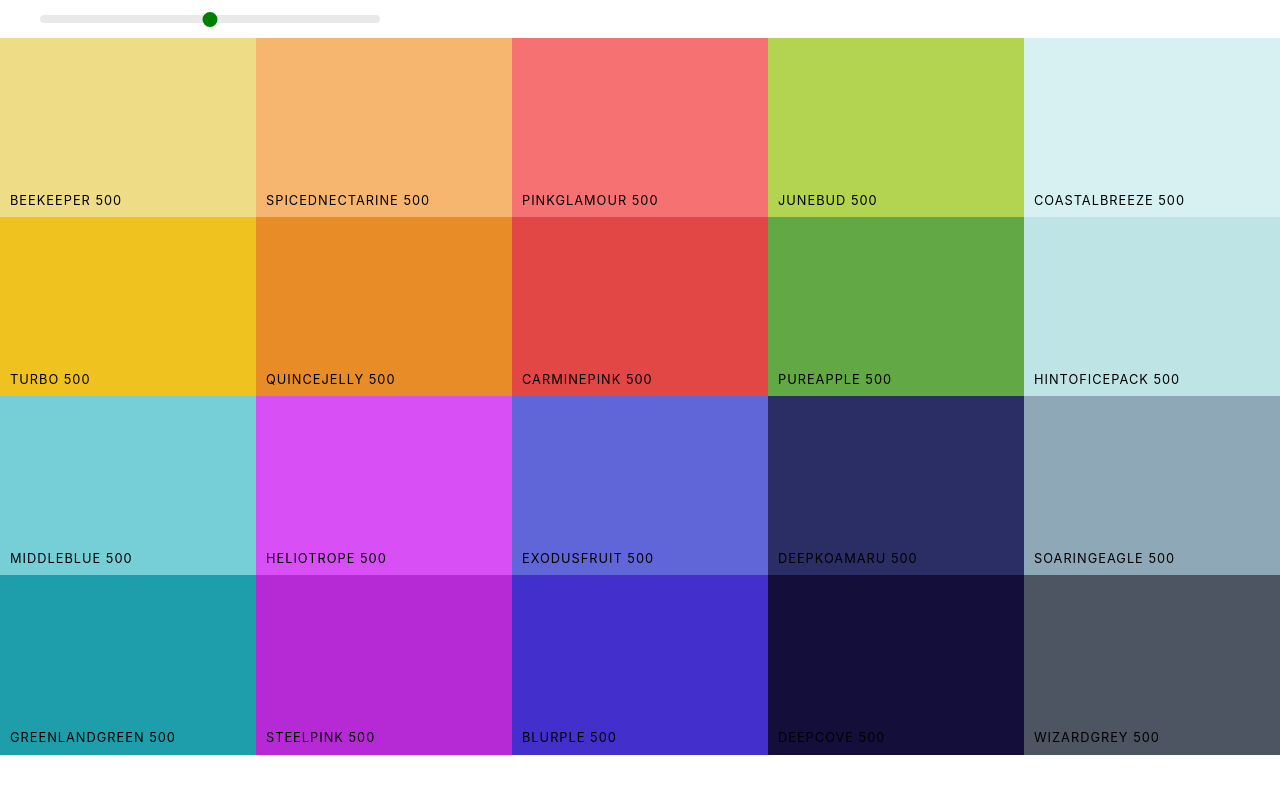
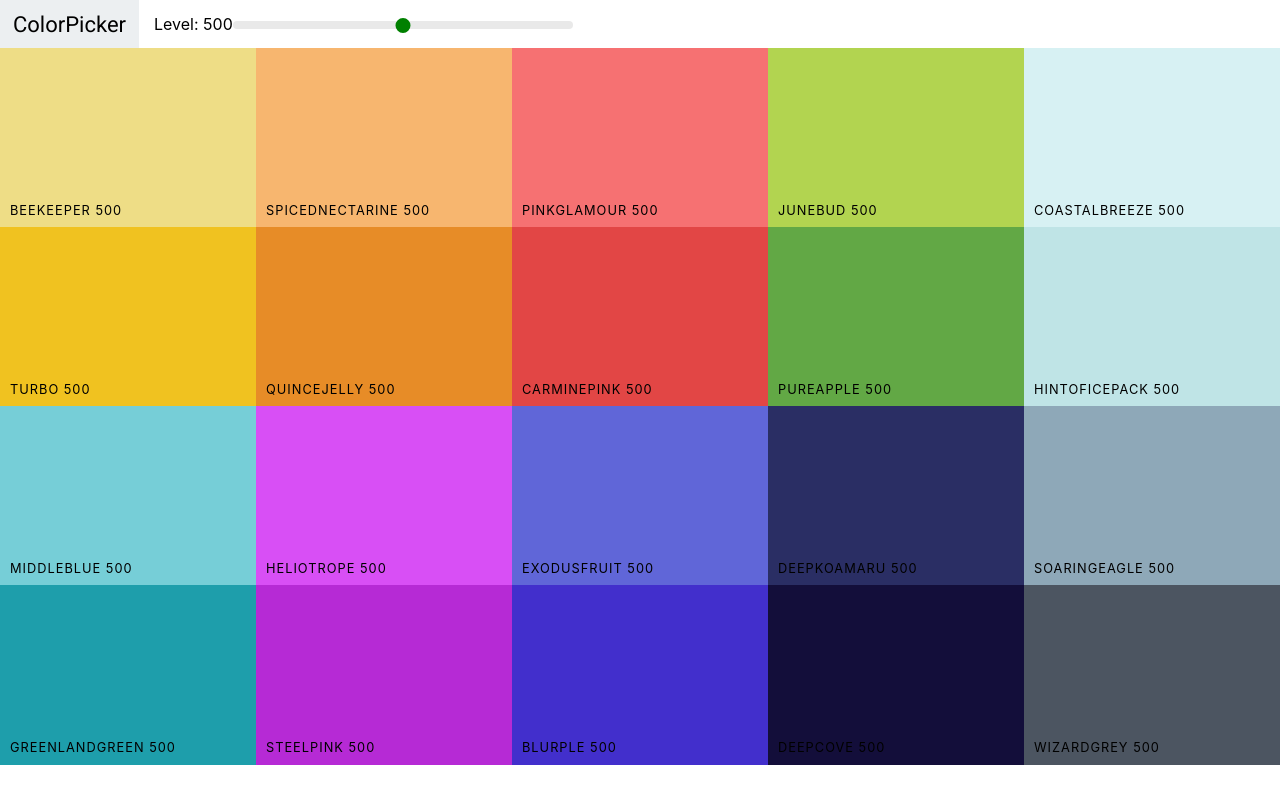
Before and after one commit to royz/colors-app, a React (Create React App) app: page / in a window 1280 px wide. Built offline with nearby package versions, Linux system fonts and the light colour scheme.

Commit message:
add navbar and roboto font

```diff
--- a/public/index.html
+++ b/public/index.html
@@ -1,20 +1,21 @@
 <!DOCTYPE html>
 <html lang="en">
 <head>
-    <meta charset="utf-8" />
-    <link rel="icon" href="%PUBLIC_URL%/favicon.ico" />
-    <meta name="viewport" content="width=device-width, initial-scale=1" />
-    <meta name="theme-color" content="#000000" />
+  <meta charset="utf-8"/>
+  <link rel="icon" href="%PUBLIC_URL%/favicon.ico"/>
+  <meta name="viewport" content="width=device-width, initial-scale=1"/>
+  <meta name="theme-color" content="#000000"/>
   <meta
           name="description"
           content="Web site created using create-react-app"
   />
-    <link rel="apple-touch-icon" href="%PUBLIC_URL%/logo192.png" />
+  <link href="https://fonts.googleapis.com/css2?family=Roboto:wght@100;400;500&display=swap" rel="stylesheet">
+  <link rel="apple-touch-icon" href="%PUBLIC_URL%/logo192.png"/>
   <!--
     manifest.json provides metadata used when your web app is installed on a
     user's mobile device or desktop. See https://developers.google.com/web/fundamentals/web-app-manifest/
   -->
-    <link rel="manifest" href="%PUBLIC_URL%/manifest.json" />
+  <link rel="manifest" href="%PUBLIC_URL%/manifest.json"/>
   <!--
     Notice the use of %PUBLIC_URL% in the tags above.
     It will be replaced with the URL of the `public` folder during the build.
--- /dev/null
+++ b/src/Navbar.css
@@ -0,0 +1,50 @@
+.Navbar {
+  display: flex;
+  align-items: center;
+  justify-content: flex-start;
+  height: 6vh;
+}
+
+.logo {
+  margin-right: 15px;
+  padding: 0 13px;
+  font-size: 22px;
+  background-color: #eceff1;
+  font-family: Roboto, sans-serif;
+  display: flex;
+  align-items: center;
+  height: 100%;
+}
+
+.logo a {
+  text-decoration: none;
+  color: black;
+}
+
+.slider {
+  width: 340px;
+  /*margin: 10px 40px;*/
+  display: inline-block;
+}
+
+.rc-slider-track {
+  background-color: transparent;
+}
+
+.rc-slider-rail {
+  height: 8px;
+}
+
+.rc-slider-handle,
+.rc-slider-handle:active,
+.rc-slider-handle:focus,
+.rc-slider-handle:hover {
+  background-color: green;
+  outline: none;
+  border: 2px solid green;
+  box-shadow: none;
+  width: 15px;
+  height: 15px;
+  margin-top: -3px;
+  /*margin-left: -7px;*/
+}
--- /dev/null
+++ b/src/Navbar.js
@@ -0,0 +1,26 @@
+import React, {Component} from 'react';
+import Slider from "rc-slider";
+import 'rc-slider/assets/index.css'
+import './Navbar.css'
+
+class Navbar extends Component {
+  render() {
+    const {level, changeLevel} = this.props
+    return (
+      <header className={'Navbar'}>
+        <div className="logo">
+          <a href="#">ColorPicker</a>
+        </div>
+        <div className="slider-container">
+          <span>Level: {level}</span>
+          <div className="slider">
+            <Slider defaultValue={level} min={100} max={900} step={100}
+                    onAfterChange={changeLevel}/>
+          </div>
+        </div>
+      </header>
+    );
+  }
+}
+
+export default Navbar;
--- a/src/Palette.css
+++ b/src/Palette.css
@@ -5,31 +5,3 @@
 .Palette-colors {
   height: 90%;
 }
-
-.slider {
-  width: 340px;
-  margin: 10px 40px;
-  display: inline-block;
-}
-
-.rc-slider-track {
-  background-color: transparent;
-}
-
-.rc-slider-rail {
-  height: 8px;
-}
-
-.rc-slider-handle,
-.rc-slider-handle:active,
-.rc-slider-handle:focus,
-.rc-slider-handle:hover {
-  background-color: green;
-  outline: none;
-  border: 2px solid green;
-  box-shadow: none;
-  width: 15px;
-  height: 15px;
-  margin-top: -3px;
-  /*margin-left: -7px;*/
-}
--- a/src/Palette.js
+++ b/src/Palette.js
@@ -1,14 +1,12 @@
 import React, {Component} from 'react';
 import ColorBox from "./ColorBox";
-import Slider from 'rc-slider'
-import 'rc-slider/assets/index.css'
 import './Palette.css'
+import Navbar from "./Navbar";
 
 class Palette extends Component {
   state = {
     level: 500
   }
-
 
   changeLevel = level => {
     this.setState({level})
@@ -21,9 +19,7 @@
     ))
     return (
       <div className={"Palette"}>
-        <div className="slider">
-          <Slider defaultValue={this.state.level} min={100} max={900} step={100} onAfterChange={this.changeLevel}/>
-        </div>
+        <Navbar level={this.state.level} changeLevel={this.changeLevel}/>
         <div className="Palette-colors">
           {colorBoxes}
         </div>
```
Lines whose indentation alone changed are shown as unchanged.
